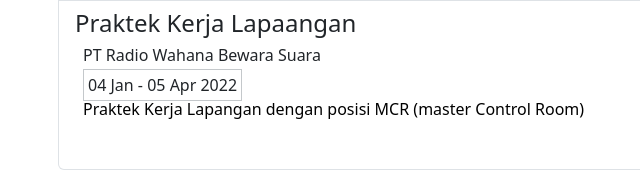
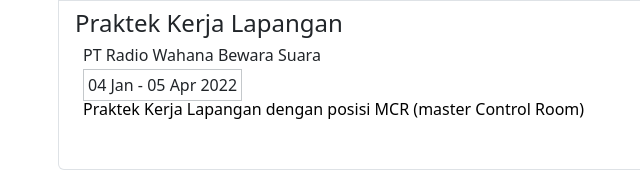
Before and after one commit to mfaturrohman/My-Portfolio, a plain HTML site: page experience.html in a window 1280 px wide. Shown: the part 534-713 px from the top of the page, 60-700 px from the left. Drawn offline with nearby package versions, Linux system fonts and the light colour scheme.

Commit message:
membetulkan typo pada file yg sama

```diff
--- a/experience.html
+++ b/experience.html
@@ -63,7 +63,7 @@
                         kemenkominfo untuk membangun talenta digital dibidang Network Administrator</span><br><br></p>
             </li>
             <li class="list-group-item">
-                <h4>Praktek Kerja Lapaangan</h4>
+                <h4>Praktek Kerja Lapangan</h4>
                 <h6 class="ms-2">PT Radio Wahana Bewara Suara</h6>
                 <h6 class="ms-2 border d-inline p-1 border-secondary-subtle">04 Jan - 05 Apr 2022</h6>
                 <p class="ms-2"><span style="color: rgb(0, 0, 0);">Praktek Kerja Lapangan dengan posisi MCR (master
```
